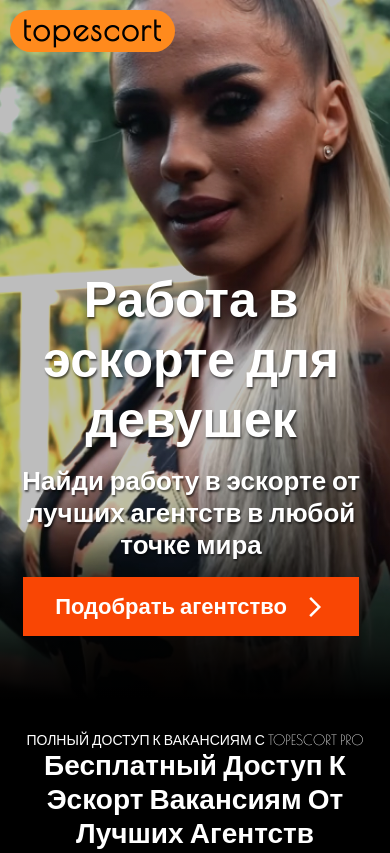
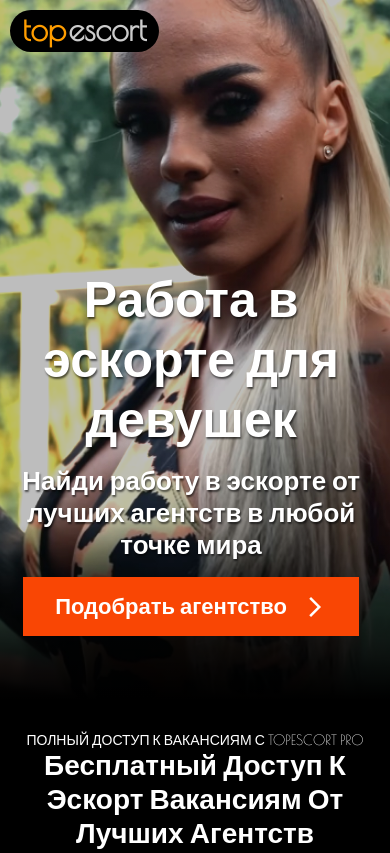
Before and after one commit to DmitryBoroday/top-html, a website: page index.html in a window 390 px wide. Shown: the top 853 px of the page. Drawn offline with nearby package versions, Linux system fonts and the light colour scheme.

Commit message:
more ui jobs

```diff
--- a/index.css
+++ b/index.css
@@ -40,13 +40,17 @@ header .logo {
     left: 6rem;
     font-weight: bolder;
     font-size: 24px;
-    letter-spacing: 2px;
     border-radius: 28px;
     padding-inline: 0.8rem;
     padding-bottom: 0.3rem;
-    color: black;
-    background-color: rgb(255, 138, 29);
+    color: rgb(204, 204, 204);
+    background-color: black;
     z-index: 50;
+    box-shadow: black;
+}
+header .logo span {
+    color: #ff9d00;
+    padding-right: 2px;
 }
 header .bg {
     position: absolute;
--- a/index.html
+++ b/index.html
@@ -32,7 +32,7 @@
 <body>
     <header>
         <div class='logo'>
-          <p>topescort</p>
+          <p><span>top</span>escort</p>
         </div>
         <div class='bg'></div>
          <picture>
--- a/routs.css
+++ b/routs.css
@@ -136,7 +136,6 @@ header article {
 }
 header article img {
     top:0;
-    filter: brightness(125%);
     object-fit: cover;
     width: 100%;
     height: 600px;
@@ -146,7 +145,7 @@ header .bg {
      inset: 0;
      z-index: 30;
      height: 600px;
-     background: linear-gradient(180deg,rgba(0, 0, 0, 0.26) 75%, rgba(0, 0, 0, 1) 100%);
+     background: linear-gradient(180deg,rgba(0, 0, 0, 0) 81%, rgba(0, 0, 0, 0.26) 88%, rgba(0, 0, 0, 1) 100%);
 }
 header article .articleContent {
     bottom: 2rem;
```
Also changed, not shown: assets/images/hero/locMob.avif.
